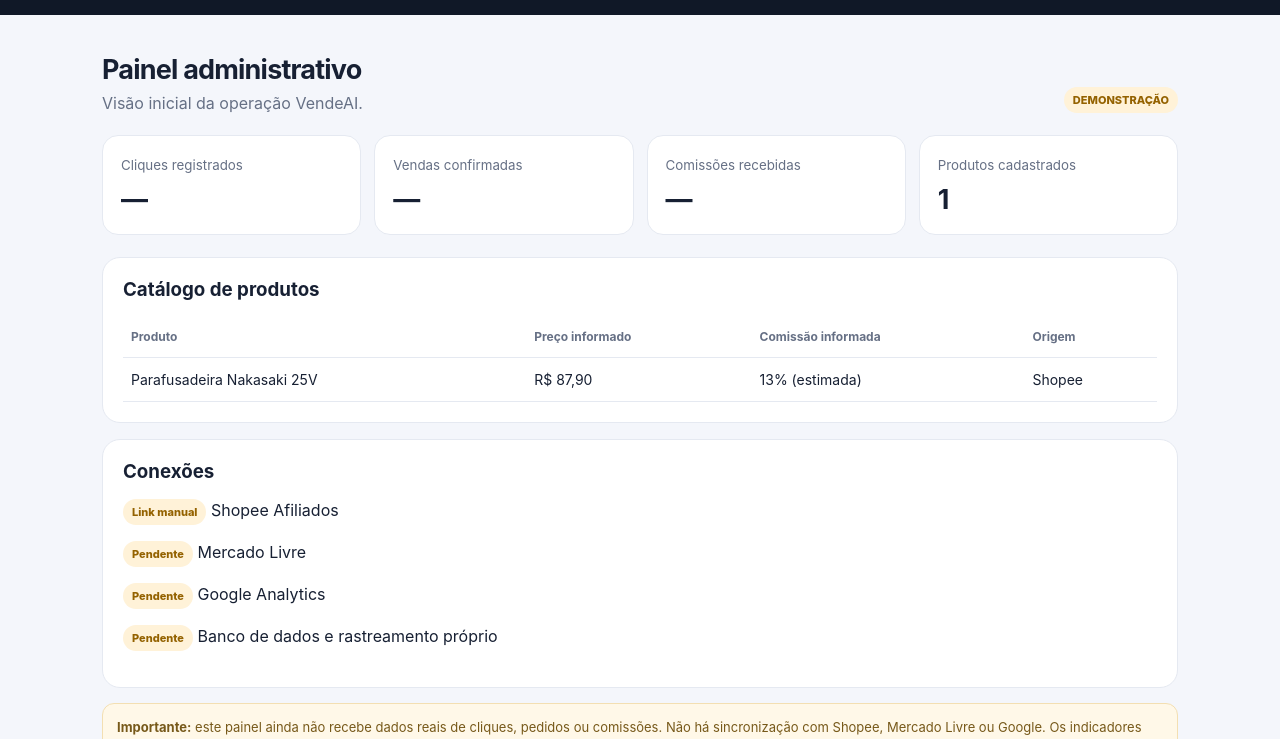
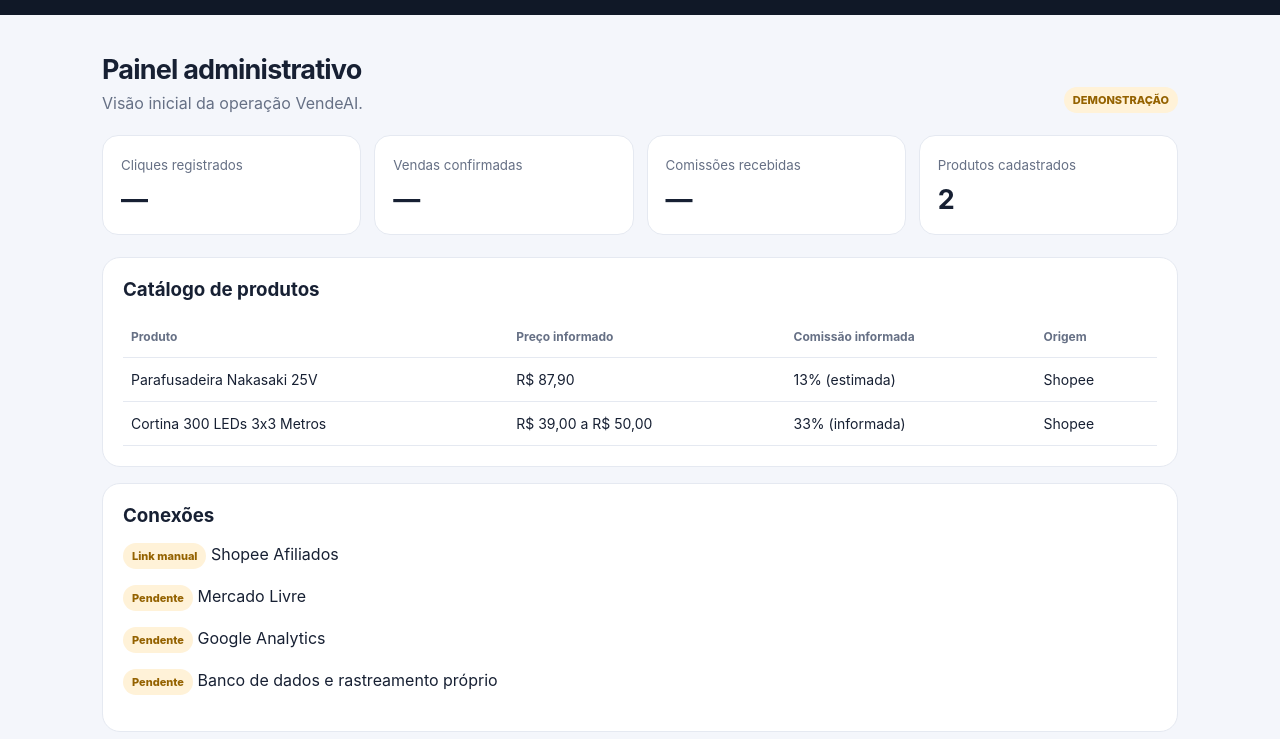
Before and after one commit to FeehFS/Vendeai, a plain HTML site: page index.html in a window 1280 px wide. Both pictures are taken after a click on the button "Painel administrativo". Shown: the part 61-800 px from the top of the page. Drawn offline with Linux system fonts and the light colour scheme.

Commit message:
Add new product to dashboard and update metrics
Atualização do painel VendeAI - 2 produtos.

```diff
--- a/index.html
+++ b/index.html
@@ -80,7 +80,14 @@
 </article>
 
   <div class="trust"><div><b>Informações transparentes</b><span>Preço e características são identificados como informações fornecidas e devem ser confirmados na loja.</span></div><div><b>Compra na loja parceira</b><span>O botão direciona você ao anúncio externo da Shopee para conferir os detalhes.</span></div><div><b>Conteúdo em evolução</b><span>Novas ofertas e ferramentas serão adicionadas conforme a operação for validada.</span></div></div></section>
-<section class="dashboard" id="dashboard"><div class="sectionhead"><div><h2>Painel administrativo</h2><p>Visão inicial da operação VendeAI.</p></div><span class="status">DEMONSTRAÇÃO</span></div><div class="dashgrid"><div class="metric"><small>Cliques registrados</small><strong>—</strong></div><div class="metric"><small>Vendas confirmadas</small><strong>—</strong></div><div class="metric"><small>Comissões recebidas</small><strong>—</strong></div><div class="metric"><small>Produtos cadastrados</small><strong>1</strong></div></div><div class="panel"><h3>Catálogo de produtos</h3><div style="overflow-x:auto"><table class="table"><thead><tr><th>Produto</th><th>Preço informado</th><th>Comissão informada</th><th>Origem</th></tr></thead><tbody><tr><td>Parafusadeira Nakasaki 25V</td><td>R$ 87,90</td><td>13% (estimada)</td><td>Shopee</td></tr></tbody></table></div></div><div class="panel"><h3>Conexões</h3><p><span class="status">Link manual</span> Shopee Afiliados</p><p><span class="status">Pendente</span> Mercado Livre</p><p><span class="status">Pendente</span> Google Analytics</p><p><span class="status">Pendente</span> Banco de dados e rastreamento próprio</p></div><div class="note"><b>Importante:</b> este painel ainda não recebe dados reais de cliques, pedidos ou comissões. Não há sincronização com Shopee, Mercado Livre ou Google. Os indicadores ficam indisponíveis até implementarmos e conectarmos essas integrações.</div></section>
+<section class="dashboard" id="dashboard"><div class="sectionhead"><div><h2>Painel administrativo</h2><p>Visão inicial da operação VendeAI.</p></div><span class="status">DEMONSTRAÇÃO</span></div><div class="dashgrid"><div class="metric"><small>Cliques registrados</small><strong>—</strong></div><div class="metric"><small>Vendas confirmadas</small><strong>—</strong></div><div class="metric"><small>Comissões recebidas</small><strong>—</strong></div><div class="metric"><small>Produtos cadastrados</small><strong>2</strong></div></div><div class="panel"><h3>Catálogo de produtos</h3><div style="overflow-x:auto"><table class="table"><thead><tr><th>Produto</th><th>Preço informado</th><th>Comissão informada</th><th>Origem</th></tr></thead><tbody><tr><td>Parafusadeira Nakasaki 25V</td><td>R$ 87,90</td><td>13% (estimada)</td><td>Shopee</td></tr>
+<tr>
+<td>Cortina 300 LEDs 3x3 Metros</td>
+<td>R$ 39,00 a R$ 50,00</td>
+<td>33% (informada)</td>
+<td>Shopee</td>
+</tr>
+</tbody></table></div></div><div class="panel"><h3>Conexões</h3><p><span class="status">Link manual</span> Shopee Afiliados</p><p><span class="status">Pendente</span> Mercado Livre</p><p><span class="status">Pendente</span> Google Analytics</p><p><span class="status">Pendente</span> Banco de dados e rastreamento próprio</p></div><div class="note"><b>Importante:</b> este painel ainda não recebe dados reais de cliques, pedidos ou comissões. Não há sincronização com Shopee, Mercado Livre ou Google. Os indicadores ficam indisponíveis até implementarmos e conectarmos essas integrações.</div></section>
 </main><footer class="footer"><div class="shell">© 2026 VendeAI • Projeto em fase inicial. VendeAI não é afiliado oficial nem representante da Shopee.</div></footer>
 <script>
 const offerTab=document.getElementById('offerTab'),dashTab=document.getElementById('dashTab'),dashboard=document.getElementById('dashboard'),offerSections=document.querySelectorAll('.offerpage');
```
